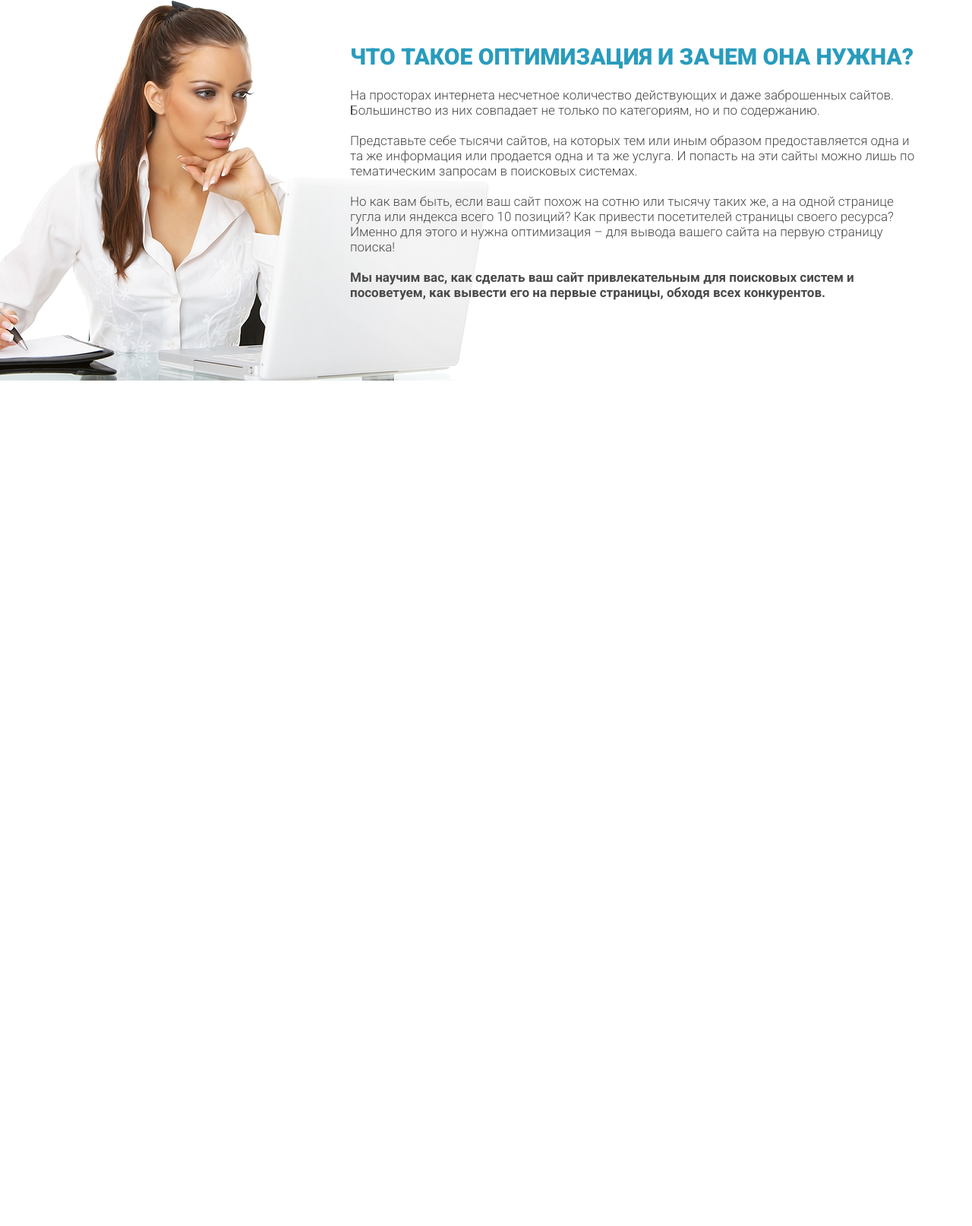
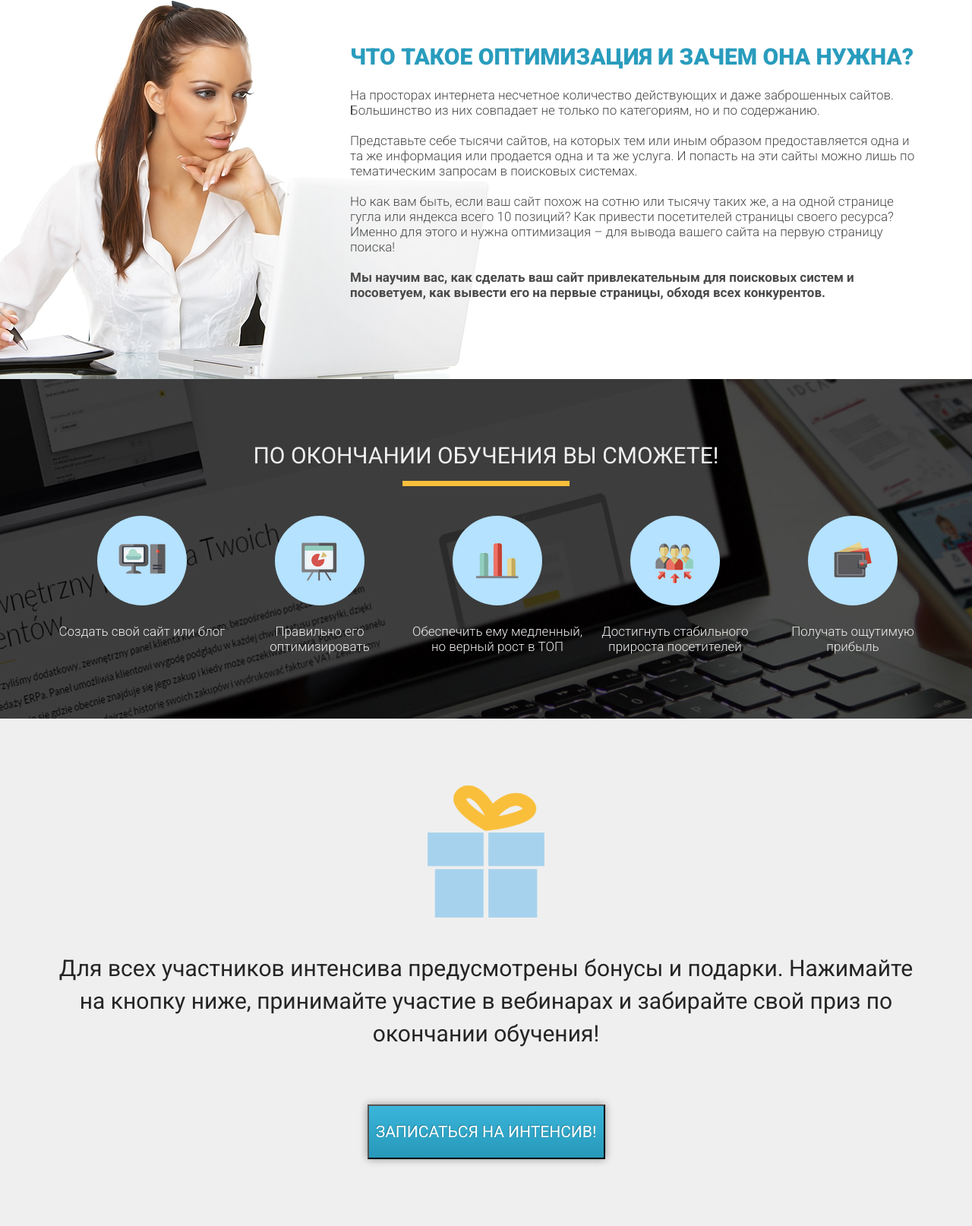
Before and after one commit to DarynaKorotych/Wordpress-intensive, a plain HTML site: page index.html in a window 1280 px wide. Shown: the part 1471-3085 px from the top of the page at 76% size. Before the commit the page ends 1972 px from the top, so only its background shows below. Drawn offline with Linux system fonts and the light colour scheme.

Commit message:
Created section "gift"

```diff
--- a/css/style.css
+++ b/css/style.css
@@ -280,3 +280,25 @@ h2.title {
 }
 
 /* =============================== */
+.gift {
+  background-color: #efefef;
+  padding: 88px 0 88px 0;
+}
+
+.gift_pic .gift_img{
+  display: block;
+  margin: 0 auto;
+}
+
+.gift_text {
+  margin-top: 45px;
+  font-style: normal;
+  font-weight: 400;
+  font-size: 30px;
+  line-height: 43px;
+  align-items: center;
+  text-align: center;
+
+  color: #252525;
+}
+/* ========================= */
--- a/index.html
+++ b/index.html
@@ -111,8 +111,85 @@
             конкурентов.</span
           >
         </div>
-        <img src="./img/bg/woman_bg.png" alt="woman" class="optimization_img">
+        <img src="./img/bg/woman_bg.png" alt="woman" class="optimization_img" />
       </div>
     </section>
+    <section class="finish">
+      <div class="container">
+        <h2 class="finish_header">По окончании обучения Вы сможете!</h2>
+        <div class="finish_divider"></div>
+
+        <div class="finish_wrapper">
+          <div class="finish_item">
+            <div class="finish_round">
+              <img
+                src="./icons/finish/finish_icon_1.png"
+                alt="finish 1"
+                class="finish_icon"
+              />
+            </div>
+            <div class="finish_descr">Создать свой сайт или блог</div>
+          </div>
+          <div class="finish_item">
+            <div class="finish_round">
+              <img
+                src="./icons/finish/finish_icon_2.png"
+                alt="finish 2"
+                class="finish_icon"
+              />
+            </div>
+            <div class="finish_descr">Правильно его оптимизировать</div>
+          </div>
+          <div class="finish_item">
+            <div class="finish_round">
+              <img
+                src="./icons/finish/finish_icon_3.png"
+                alt="finish 3"
+                class="finish_icon"
+              />
+            </div>
+            <div class="finish_descr">
+              Обеспечить ему медленный, но верный рост в ТОП
+            </div>
+          </div>
+          <div class="finish_item">
+            <div class="finish_round">
+              <img
+                src="./icons/finish/finish_icon_4.png"
+                alt="finish 4"
+                class="finish_icon"
+              />
+            </div>
+            <div class="finish_descr">
+              Достигнуть стабильного прироста посетителей
+            </div>
+          </div>
+          <div class="finish_item">
+            <div class="finish_round">
+              <img
+                src="./icons/finish/finish_icon_5.png"
+                alt="finish 5"
+                class="finish_icon"
+              />
+            </div>
+            <div class="finish_descr">Получать ощутимую прибыль</div>
+          </div>
+        </div>
+      </div>
+    </section>
+    <section class="gift">
+      <div class="container">
+        <div class="gift_pic">
+          <img src="./icons/gift.png" alt="gift" class="gift_img"/>
+        </div>
+        <div class="gift_text">
+          Для всех участников интенсива предусмотрены бонусы и подарки.
+          Нажимайте на кнопку ниже, принимайте участие в вебинарах и забирайте
+          свой приз по окончании обучения!
+        </div>
+        <button class="gift_btn">Записаться на интенсив!</button>
+      </div>
+    </section>
+
   </body>
 </html>
```
